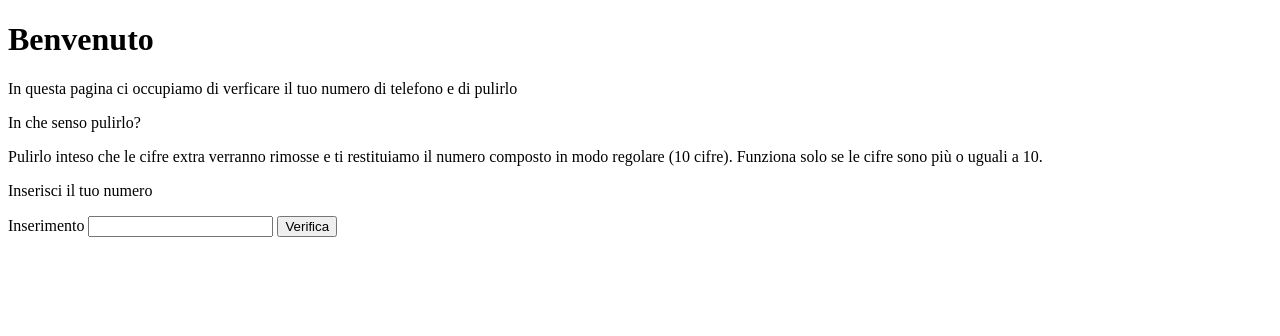
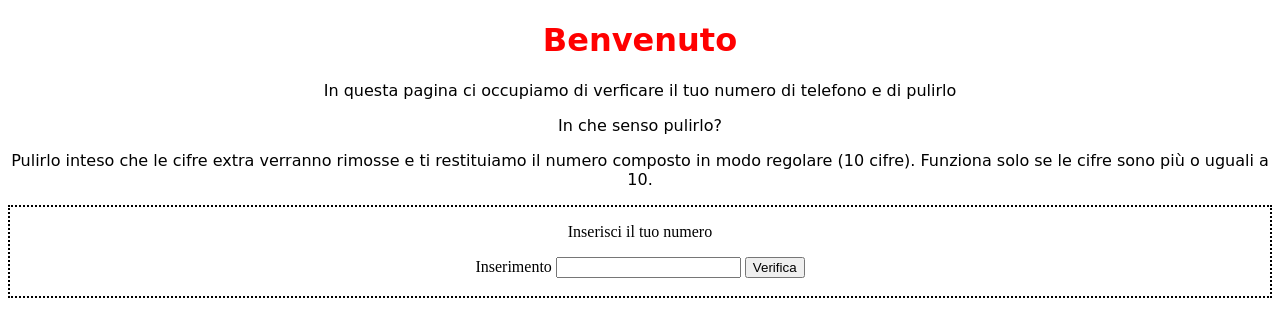
Before and after one commit to Cenzino21/PuliziaNumeri, a website: page src/index.html in a window 1280 px wide. Drawn offline with Linux system fonts and the light colour scheme.

Commit message:
Commit 3

```diff
--- a/src/index.html
+++ b/src/index.html
@@ -4,11 +4,12 @@
     <meta charset="UTF-8">
     <meta name="viewport" content="width=device-width, initial-scale=1.0">
     <title>Numeri Puliti</title>
+    <link rel="stylesheet" href="style.css">
     <script src="../dist/app.js"></script>
 </head>
 <body>
-    <header>
-        <h1>Benvenuto</h1>
+    <header class="headerContainer">
+        <h1 id="welcomeText">Benvenuto</h1>
         <p>In questa pagina ci occupiamo di verficare il tuo numero di telefono e di pulirlo</p>
         <p>In che senso pulirlo?</p>
         <p>Pulirlo inteso che le cifre extra verranno rimosse e ti restituiamo il numero
@@ -21,7 +22,7 @@
             <label for="enterNumberToControl">Inserimento</label>
             <input type="text" id="enterNumberToControl" name="enterNumberToControl">
             <button type="button" onclick="controlTelephoneNumber()">Verifica</button>
-        </form>
+        </form> <br/>
     </div>
 </body>
 </html>
--- /dev/null
+++ b/src/style.css
@@ -0,0 +1,21 @@
+body {
+    text-align: center;
+}
+
+.headerContainer {
+    font-family: cursive;
+}
+
+#welcomeText {
+    color: red;
+}
+
+.containerInsertNumber {
+    border: 2px dotted black;
+}
+
+button:hover {
+    cursor: pointer;
+    border-color: red;
+    background-color: grey;
+}
```
